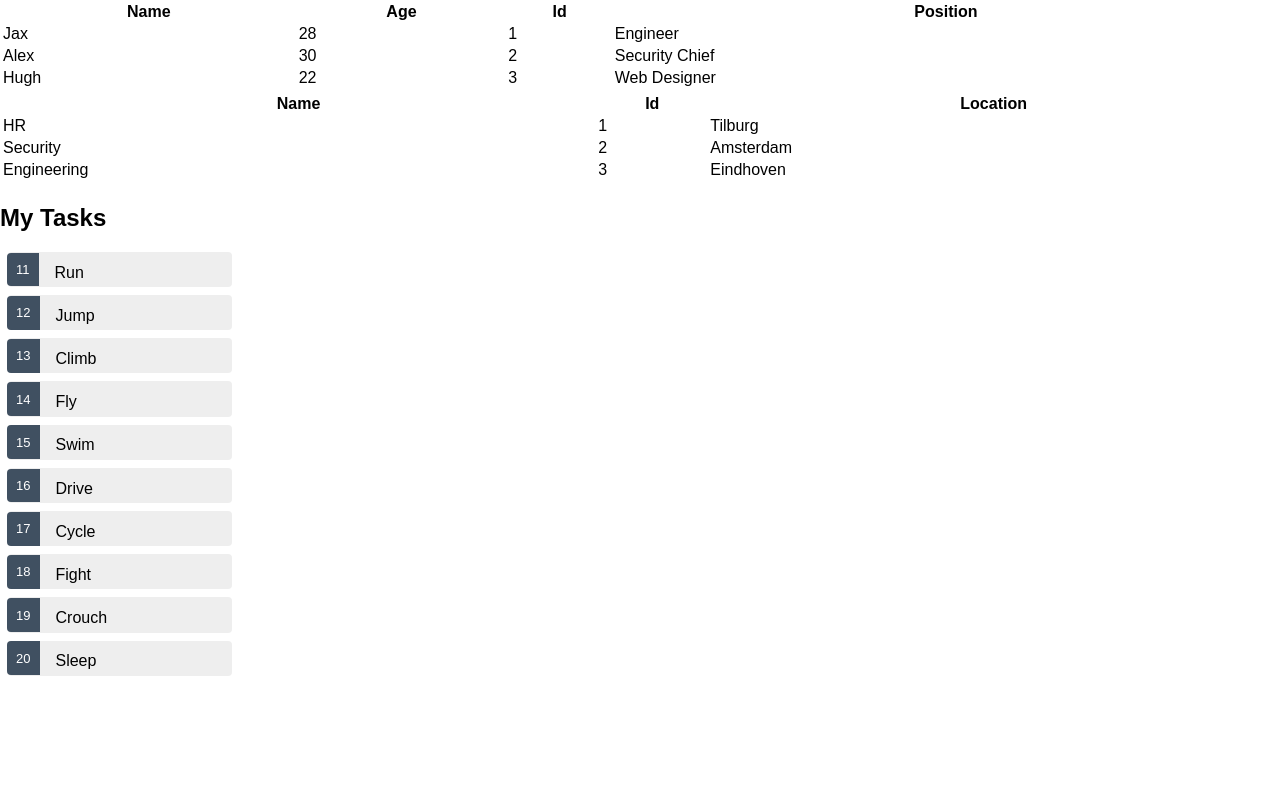
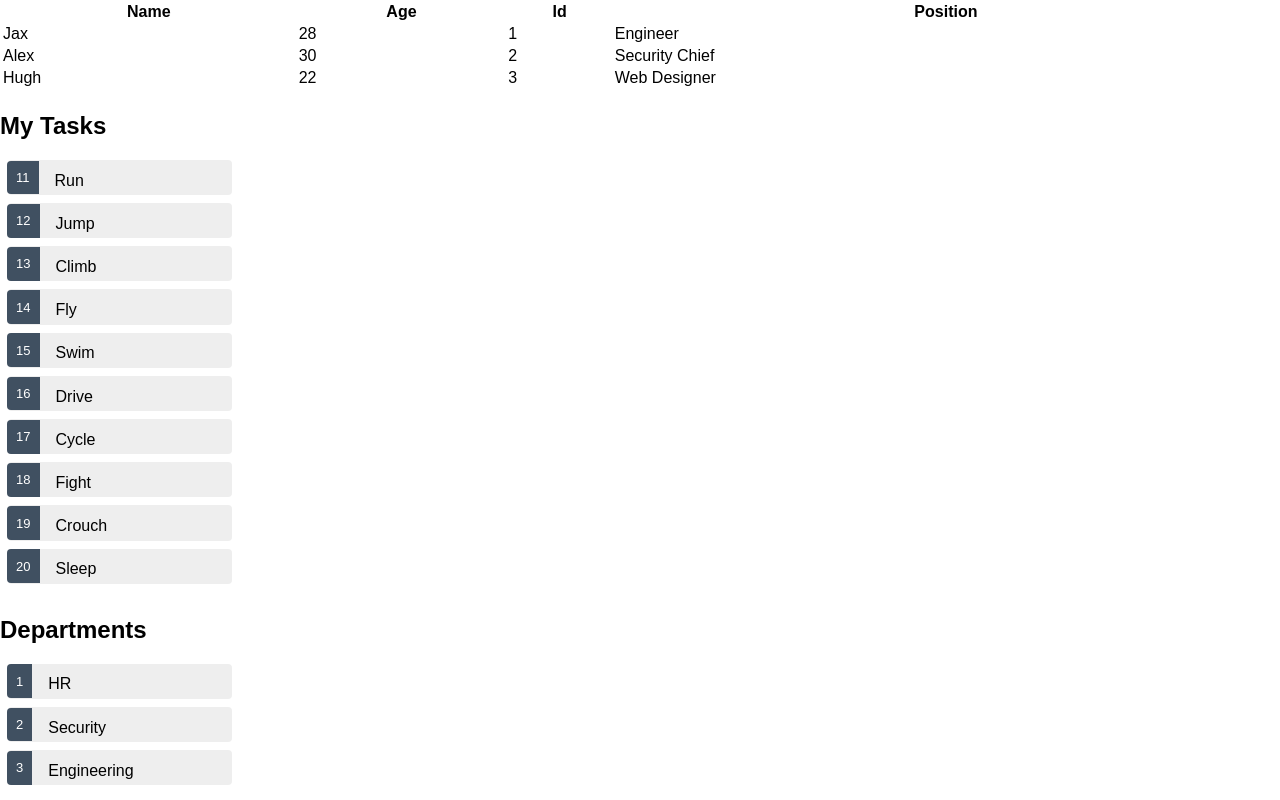
Before and after one commit to martinGrig/WEB2_Angular, an Angular app in the folder web2-app/: page / in a window 1280 px wide. Built offline with nearby package versions, Linux system fonts and the light colour scheme.

Commit message:
Departments basic css

```diff
--- /dev/null
+++ b/web2-app/src/app/Models/mock-departments.ts
@@ -0,0 +1,7 @@
+import { Department } from './Departments';
+
+export const DEPARTMENTS: Department[] = [
+    { id: 1, name : "HR", location: "Tilburg"},
+    { id: 2, name : "Security", location: "Amsterdam" },
+    { id: 3, name : "Engineering", location: "Eindhoven"}
+];
--- a/web2-app/src/app/app.component.html
+++ b/web2-app/src/app/app.component.html
@@ -1,5 +1,5 @@
 <div>
   <app-employees></app-employees>
-  <app-departments></app-departments>
 </div>
 <app-tasks></app-tasks>
+<app-departments></app-departments>
--- a/web2-app/src/app/departments/departments.component.css
+++ b/web2-app/src/app/departments/departments.component.css
@@ -1,3 +1,43 @@
-table {
-    width: 20%;
-  }
+.departments {
+  margin: 0 0 2em 0;
+  list-style-type: none;
+  padding: 0;
+  width: 15em;
+}
+.departments li {
+  cursor: pointer;
+  position: relative;
+  left: 0;
+  background-color: #EEE;
+  margin: .5em;
+  padding: .3em 0;
+  height: 1.6em;
+  border-radius: 4px;
+}
+.departments li:hover {
+  color: #607D8B;
+  background-color: #DDD;
+  left: .1em;
+}
+.departments li.selected {
+  background-color: #CFD8DC;
+  color: white;
+}
+.departments li.selected:hover {
+  background-color: #BBD8DC;
+  color: white;
+}
+.departments .badge {
+  display: inline-block;
+  font-size: small;
+  color: white;
+  padding: 0.8em 0.7em 0 0.7em;
+  background-color:#405061;
+  line-height: 1em;
+  position: relative;
+  left: -1px;
+  top: -4px;
+  height: 1.8em;
+  margin-right: .8em;
+  border-radius: 4px 0 0 4px;
+}
--- a/web2-app/src/app/departments/departments.component.html
+++ b/web2-app/src/app/departments/departments.component.html
@@ -1,14 +1,25 @@
-<table style="width:100%">
-    <tr>
-      <th>Name</th>
-      <th>Id</th>
-      <th>Location</th>
-    </tr>
-    <tr *ngFor="let department of departments">
-      <td  >{{department.name}}</td>
-      <td  >{{department.id}}</td>
-      <td  >{{department.location}}</td>
-    </tr>
-    <tr>
-    </tr>
-  </table>
+<h2>Departments</h2>
+<ul class="departments">
+  <li *ngFor="let department of departments"
+    [class.selected]="department === selectedDepartment"
+    (click)="onSelect(department)">
+    <span class="badge">{{department.id}}</span> {{department.name}}
+  </li>
+</ul>
+
+<div *ngIf="selectedDepartment">
+
+  <h2>{{selectedDepartment.name | uppercase}} Details</h2>
+  <div><span>id: </span>{{selectedDepartment.id}}</div>
+  <div>
+    <label>name:
+      <input [(ngModel)]="selectedDepartment.name" placeholder="name"/>
+    </label>
+  </div>
+  <div>
+    <label>location:
+      <input [(ngModel)]="selectedDepartment.location" placeholder="location"/>
+    </label>
+  </div>
+
+</div>
--- a/web2-app/src/app/departments/departments.component.ts
+++ b/web2-app/src/app/departments/departments.component.ts
@@ -1,5 +1,6 @@
 import { Component, OnInit, SystemJsNgModuleLoaderConfig } from '@angular/core';
 import {Department} from '../Models/Departments';
+import {DEPARTMENTS} from '../Models/mock-departments';
 
 @Component({
   selector: 'app-departments',
@@ -7,29 +8,16 @@ import {Department} from '../Models/Departments';
   styleUrls: ['./departments.component.css']
 })
 export class DepartmentsComponent implements OnInit {
-  departments: Department[];
+  departments = DEPARTMENTS;
+  selectedDepartment: Department;
 
   constructor() { }
 
   ngOnInit() {
-    this.departments = [
-      {
-        id: 1,
-        name : "HR",
-        location: "Tilburg"
+  }
 
-      },
-      {
-        id: 2,
-        name : "Security",
-        location: "Amsterdam"
+  onSelect(department: Department): void {
+    this.selectedDepartment = department;
+  }
 
-      },{
-        id: 3,
-        name : "Engineering",
-        location: "Eindhoven"
-
-      }
-    ]
 }
-}
```
